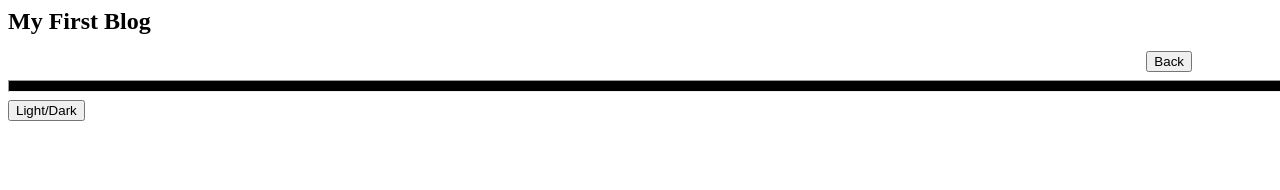
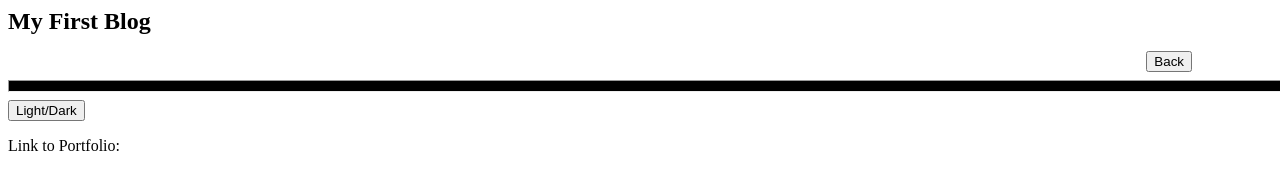
Before and after one commit to codecj93/BlogWebsite, a plain HTML site: page blog.html in a window 1280 px wide. Shown: the top 190 px of the page. Drawn offline with Linux system fonts and the light colour scheme.

Commit message:
ReadMe added

```diff
--- a/blog.html
+++ b/blog.html
@@ -31,6 +31,10 @@
 
 
     <script src="./assets/js/blog.js"></script>
+
+    <footer>
+        <p>Link to Portfolio: <a href="https://codecj93.github.io/PortfolioPage/"></p>
+    </footer>
 </body>
 
 </html>
```
Also changed, not shown: Screenshot 2024-03-30 at 12.25.35 AM.png (added), 3 other files.
